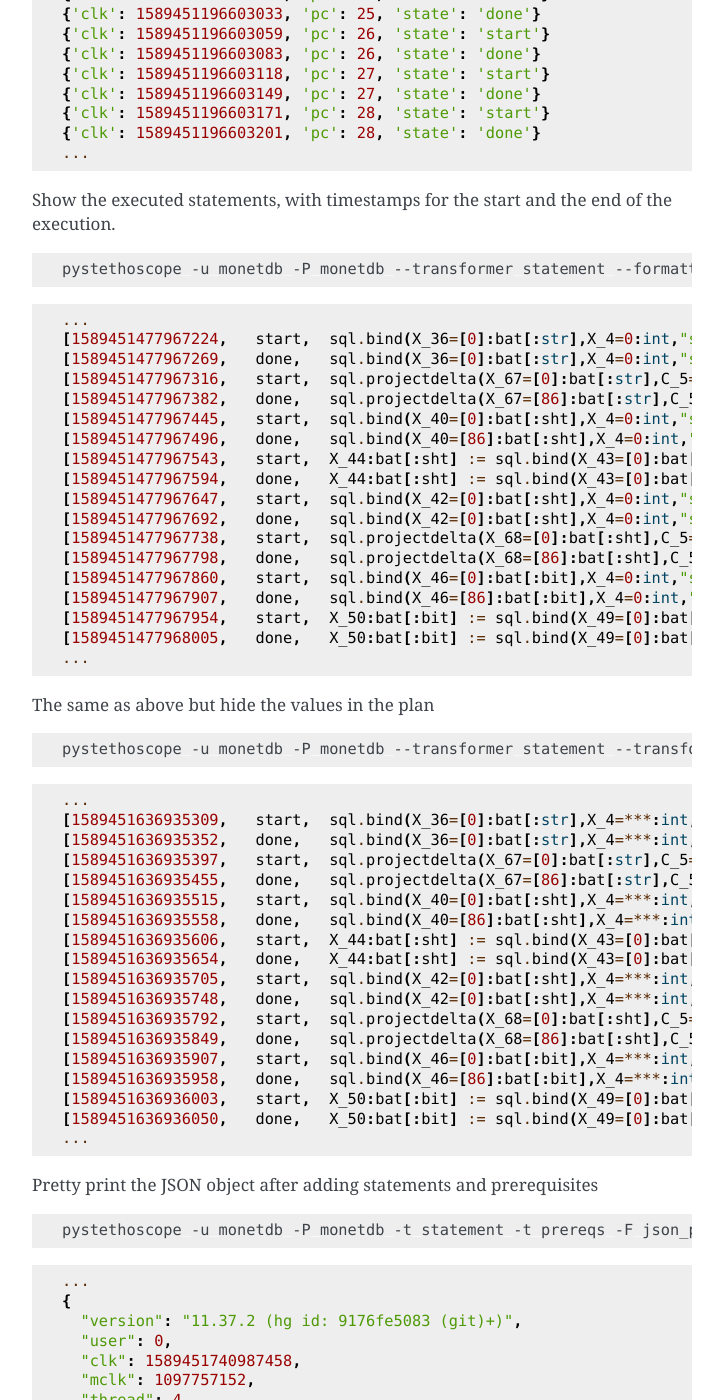
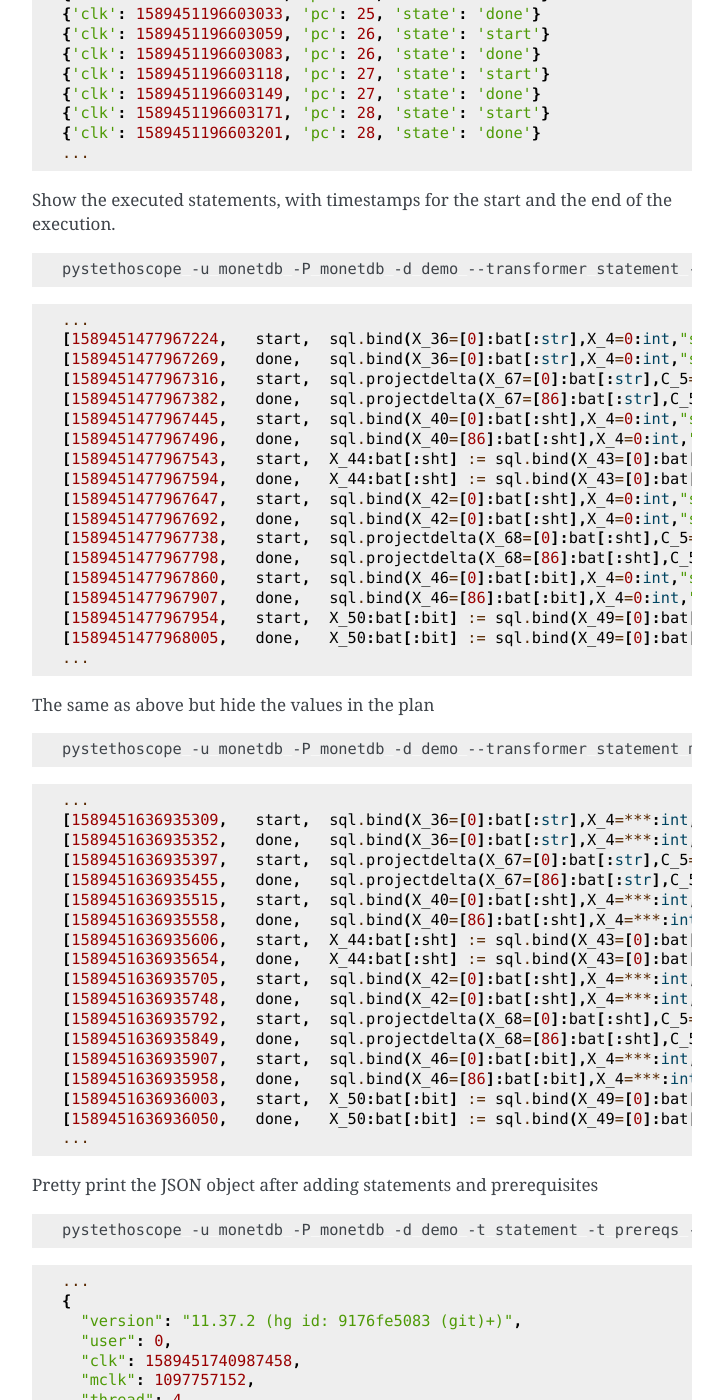
Before and after one commit to MonetDBSolutions/monetdb-stethoscope, a Sphinx documentation site: the page built from docs/source/examples.rst, in a window 1280 px wide and 1400 px high, scrolled down 492 px. Shown: the whole window, without its empty margins (388-1111 px from the left). Built offline with Sphinx 7.4.7, drawn with Linux system fonts in a browser that asks for light colours.

Commit message:
Fix some more documentation bugs

```diff
--- a/docs/source/examples.rst
+++ b/docs/source/examples.rst
@@ -10,7 +10,7 @@
 
 .. sourcecode:: shell
 
-   pystethoscope -u monetdb -P monetdb --include-keys pc clk state demo
+   pystethoscope -u monetdb -P monetdb -d demo --include-keys pc clk state
 
 ::
 
@@ -39,7 +39,7 @@
 
 .. sourcecode:: shell
 
-   pystethoscope -u monetdb -P monetdb --transformer statement --formatter line --include-keys stmt clk state demo
+   pystethoscope -u monetdb -P monetdb -d demo --transformer statement --formatter line --include-keys stmt clk state
 
 ::
 
@@ -66,7 +66,7 @@
 
 .. sourcecode:: shell
 
-   pystethoscope -u monetdb -P monetdb --transformer statement --transformer obfuscate --formatter line --include-keys stmt clk state demo
+   pystethoscope -u monetdb -P monetdb -d demo --transformer statement mask --formatter line --include-keys stmt clk state
 
 ::
 
@@ -93,7 +93,7 @@
 
 .. sourcecode:: shell
 
-   pystethoscope -u monetdb -P monetdb -t statement -t prereqs -F json_pretty demo
+   pystethoscope -u monetdb -P monetdb -d demo -t statement -t prereqs -F json_pretty
 
 ::
 
--- a/docs/source/usage.rst
+++ b/docs/source/usage.rst
@@ -17,7 +17,7 @@
 following options:
 
 ``--transformer`` (``--transformer/-t``)
-   ``statement``, ``prereqs``, ``obfuscate``, ``masking``, ``dummy``, and
+   ``statement``, ``prereqs``, ``obfuscate``, ``mask``, ``dummy``, and
    ``identity``. Can be specified in any order multiple times.
 ``--formatter`` (``--formatter/-F``)
    ``json``, ``json_pretty``, ``line``, and ``raw``.
```
